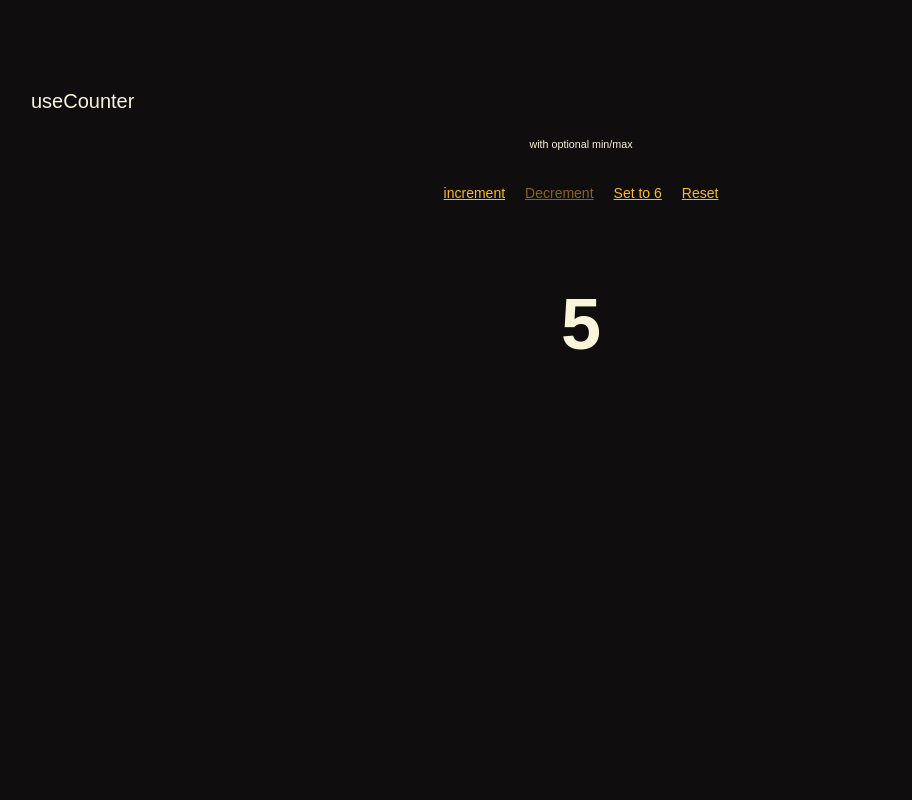
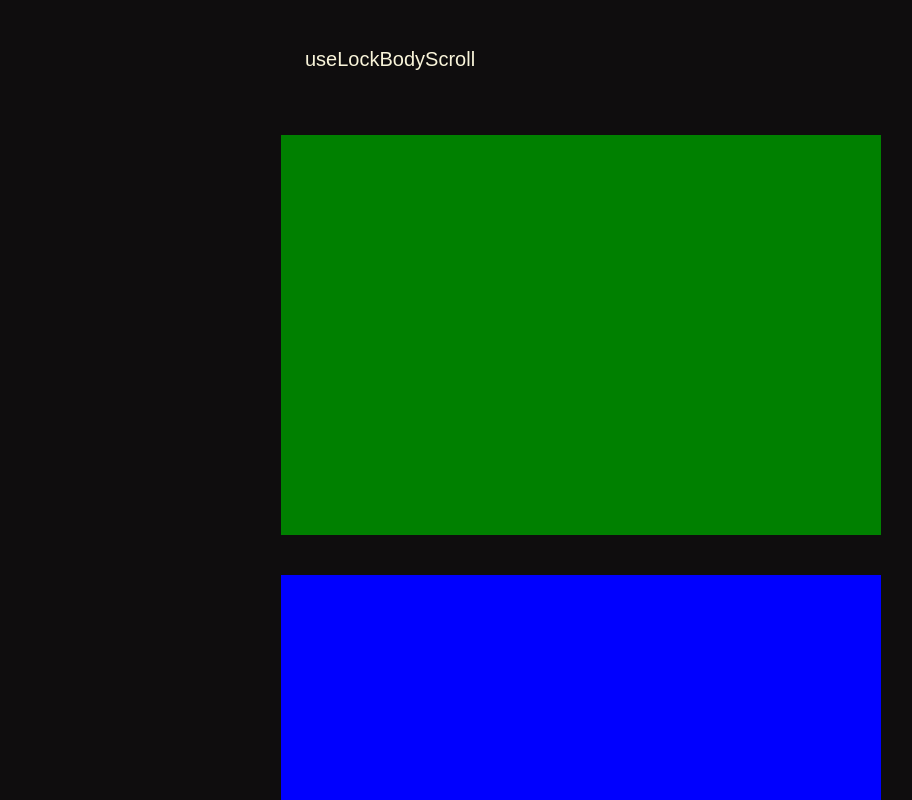
Before and after one commit to codecamp-prem/React-Coding-Interview, a React (Vite) app: page / in a window 1280 px wide. Shown: the top 800 px of the page, without its empty margins (59-971 px from the left). Built offline with nearby package versions, Linux system fonts and the light colour scheme.

Commit message:
window.getComputedStyle(document.body): returns all css properites

```diff
--- a/src/App.tsx
+++ b/src/App.tsx
@@ -1,9 +1,9 @@
-import CounterHook from "./Challanges/CounterHook";
+import LockBodyScroll from "./Challanges/LockBodyScroll";
 
 function App() {
   return (
     <>
-      <CounterHook />
+      <LockBodyScroll />
     </>
   );
 }
--- /dev/null
+++ b/src/Challanges/LockBodyScroll.tsx
@@ -0,0 +1,74 @@
+import { useState } from "react";
+import "./common.css";
+import useLockBodyScroll from "./hooks/useLockBodyScroll";
+
+function Modal({ handleClose }) {
+  useLockBodyScroll();
+
+  return (
+    <div>
+      <dialog>
+        <header>
+          <button onClick={handleClose}>
+            <svg
+              stroke="currentColor"
+              fill="currentColor"
+              strokeWidth="0"
+              viewBox="0 0 24 24"
+              height="1em"
+              width="1em"
+              xmlns="http://www.w3.org/2000/svg"
+            >
+              <path fill="none" d="M0 0h24v24H0z"></path>
+              <path d="M19 6.41L17.59 5 12 10.59 6.41 5 5 6.41 10.59 12 5 17.59 6.41 19 12 13.41 17.59 19 19 17.59 13.41 12z"></path>
+            </svg>
+          </button>
+          <h2>Modal</h2>
+        </header>
+        <section>
+          Lorem, ipsum dolor sit amet consectetur adipisicing elit. Quia
+          similique incidunt animi voluptatem molestiae rerum nihil mollitia,
+          numquam sunt ea ipsam cupiditate consectetur eos harum quasi itaque
+          explicabo. Quas, nostrum. Lorem ipsum dolor sit amet consectetur
+          adipisicing elit. Reiciendis, modi. Et eligendi minus exercitationem
+          facilis nulla sunt quisquam, a facere nisi odit reprehenderit tenetur
+          doloribus asperiores sed, similique veritatis? Hic.
+        </section>
+      </dialog>
+    </div>
+  );
+}
+
+const LockBodyScroll = () => {
+  const [isOpen, setIsOpen] = useState(false);
+
+  return (
+    <>
+      {isOpen && <Modal handleClose={() => setIsOpen(false)} />}
+      <main className="mainLockBodyScroll">
+        <header>
+          <h2>useLockBodyScroll</h2>
+        </header>
+        {["green", "blue", "purple", "red", "pink", "beige", "yellow"].map(
+          (color, index) => {
+            return (
+              <section
+                style={{
+                  backgroundColor: `${color}`,
+                  height: "50vh",
+                  width: "100%",
+                }}
+                key={index}
+              />
+            );
+          }
+        )}
+        <button className="primary" onClick={() => setIsOpen(true)}>
+          Open Modal
+        </button>
+      </main>
+    </>
+  );
+};
+
+export default LockBodyScroll;
--- a/src/Challanges/common.css
+++ b/src/Challanges/common.css
@@ -274,6 +274,14 @@ dialog button {
   justify-content: center;
 }
 
+div:has(dialog) {
+  background-color: rgba(0, 0, 0, 0.5);
+  position: fixed;
+  width: 100%;
+  height: 100%;
+  z-index: 9;
+}
+
 form {
   display: flex;
   align-items: flex-end;
@@ -374,6 +382,20 @@ li:hover a {
 main {
   max-width: 35ch;
   margin: auto;
+}
+
+.mainLockBodyScroll {
+  max-width: 600px;
+  margin: auto;
+  padding: 24px;
+}
+
+.mainLockBodyScroll > header {
+  position: sticky;
+  top: 0;
+  background: #0f0d0e;
+  text-align: center;
+  padding: 24px;
 }
 
 nav {
--- /dev/null
+++ b/src/Challanges/hooks/useLockBodyScroll.ts
@@ -0,0 +1,13 @@
+import { useLayoutEffect } from "react";
+
+const useLockBodyScroll = () => {
+  useLayoutEffect(() => {
+    const originalStyle = window.getComputedStyle(document.body).overflow;
+    document.body.style.overflow = "hidden";
+    return () => {
+      document.body.style.overflow = originalStyle;
+    };
+  }, []);
+};
+
+export default useLockBodyScroll;
```
